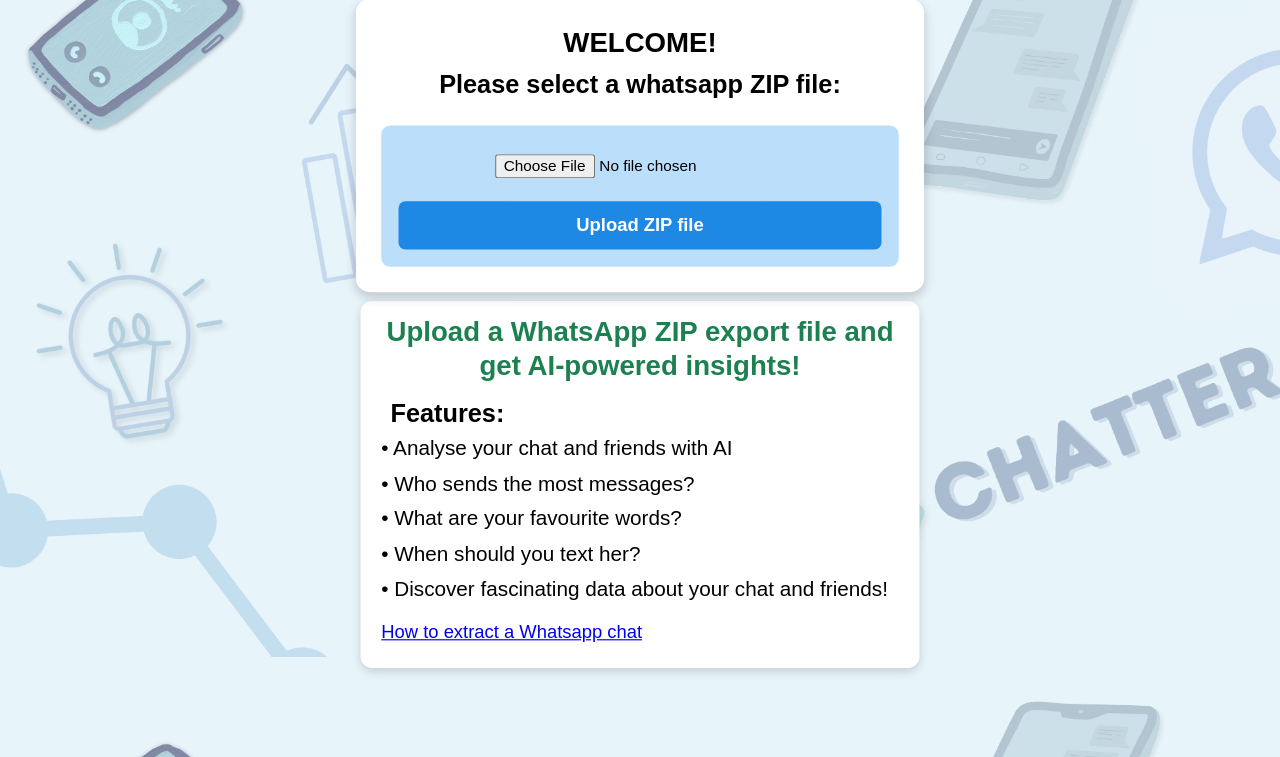
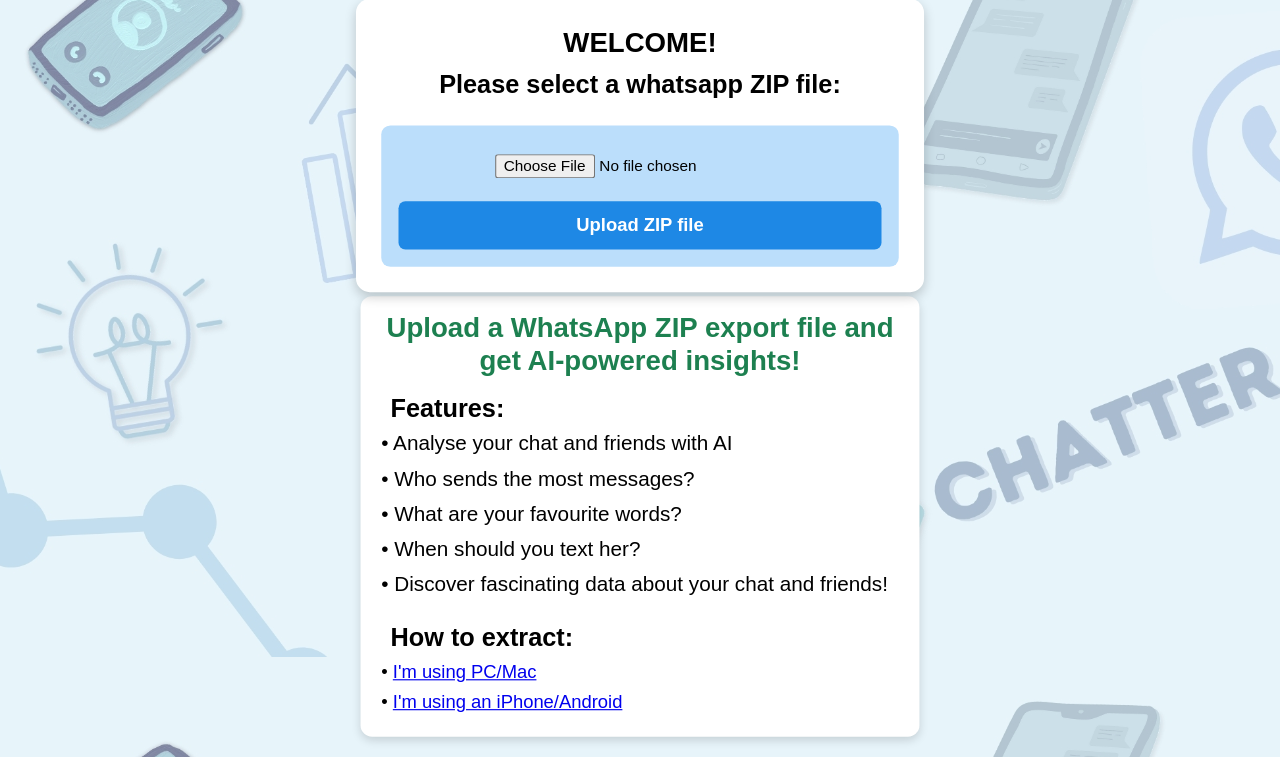
Before and after one commit to Nadav41/Chatter, a Flask app: page / in a window 1280 px wide. Shown: the part 143-900 px from the top of the page. Run offline with Flask 3, Linux system fonts and the light colour scheme.

Commit message:
Chatter!

```diff
--- a/templates/zip extract.html
+++ b/templates/zip extract.html
@@ -57,6 +57,14 @@
       margin-top: -10px;
       font-size: 22px;
 
+    }
+
+    }
+    h3.space {
+      margin-top: -10px;
+      margin-bottom: 20px;
+
+      font-size: 22px;
     }
     /* Upload Box */
     .upload-box {
@@ -151,6 +159,10 @@
             margin-bottom: 0px; /* Reduce space below the title */
             line-height: 0.6;
       }
+      .info-container h3.space {
+            margin-bottom: 0px; /* Reduce space below the title */
+            line-height: 1.6;
+      }
       .info-container p {
           font-size: 18px;
           font-weight: 400;
@@ -216,7 +228,12 @@
         <p>• What are your favourite words?</p>
         <p>• When should you text her?</p>
         <p>• Discover fascinating data about your chat and friends!</p>
-  <a href="/static/PC Manual.pdf" target="_blank">How to extract a Whatsapp chat</a>  </div>
+    <h3 class="space">How to extract:</h3>
+  <a target="_blank">•</a>
+    <a href="/static/PC Manual.pdf" target="_blank">I'm using PC/Mac<br></a>
+  <a target="_blank">•</a>
+  <a href="/static/Phone Manual.pdf" target="_blank">I'm using an iPhone/Android</a>  </div>
+
 
   <script>
     async function uploadAndExtract() {
```
Also changed, not shown: 3 other files.
